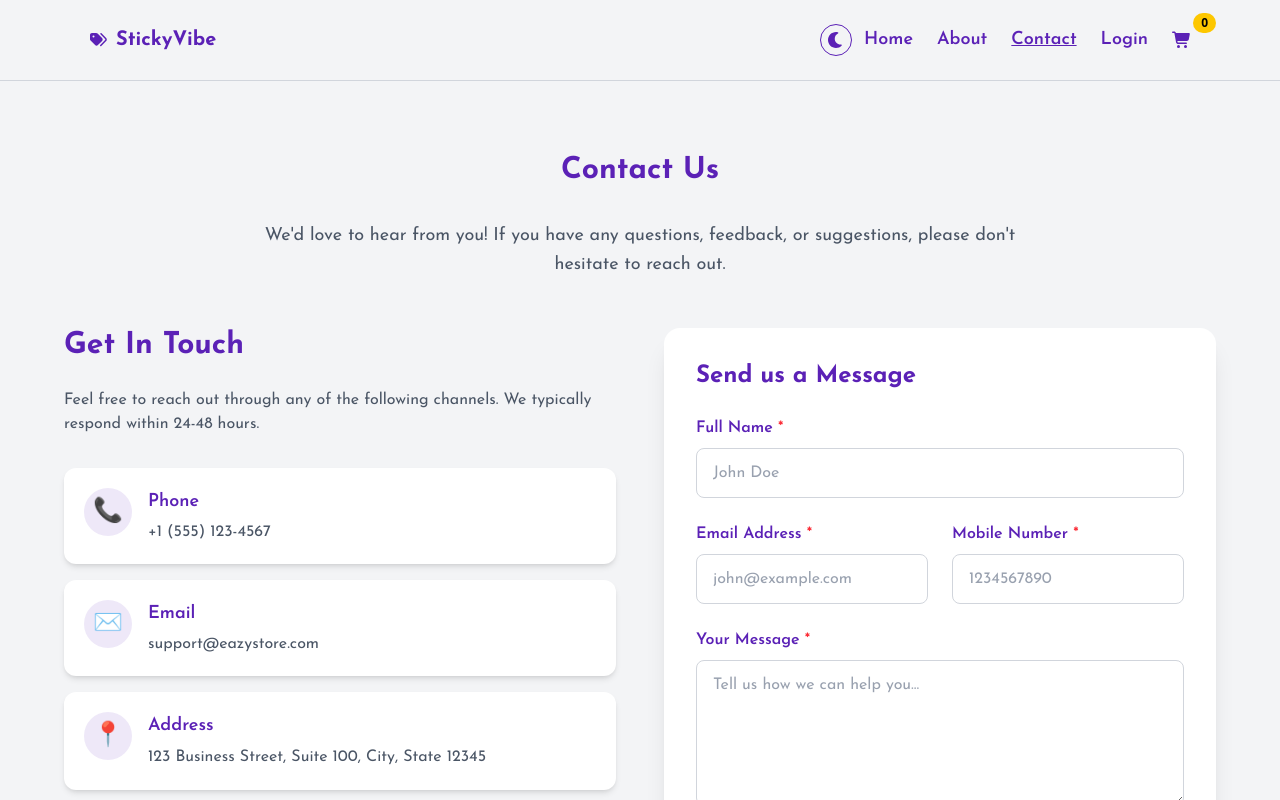
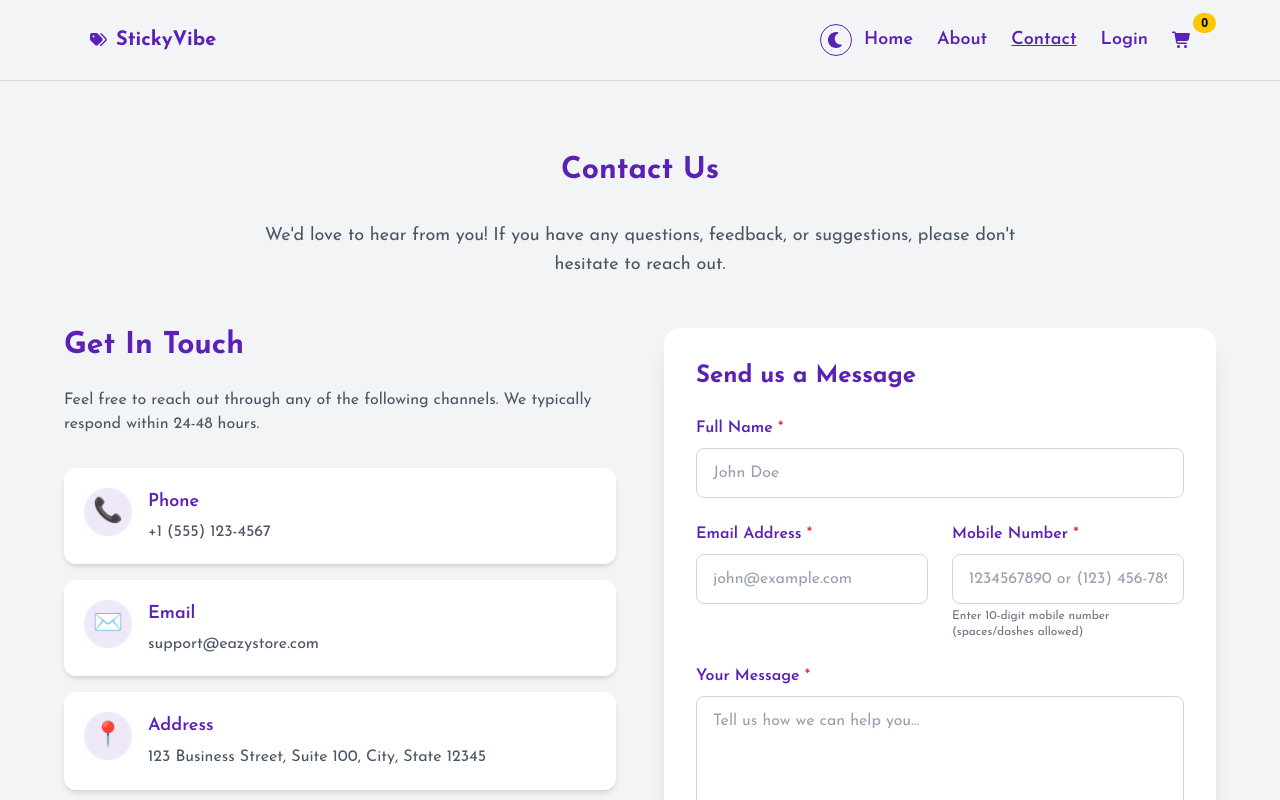
Before and after one commit to harshaddhonde4/StickyVibe-UI, a React (Vite) app: page /contact in a window 1280 px wide. Shown: the top 800 px of the page. Built offline with nearby package versions, Linux system fonts and the light colour scheme; no server answers.

Commit message:
Minor Improvements in  the Contact Component

```diff
--- a/src/components/Contact.jsx
+++ b/src/components/Contact.jsx
@@ -246,12 +246,15 @@ export default function Contact() {
                     name="mobileNumber"
                     type="tel"
                     required
-                    pattern="^\d{10}$"
-                    title="Mobile number must be exactly 10 digits"
-                    placeholder="1234567890"
+                    placeholder="1234567890 or (123) 456-7890"
                     className={inputStyle}
                     autoComplete="tel"
+                    minLength={10}
+                    maxLength={15}
                   />
+                  <p className="text-xs text-gray-500 dark:text-gray-400 mt-1">
+                    Enter 10-digit mobile number (spaces/dashes allowed)
+                  </p>
                   {actionData?.errors?.mobileNumber && (
                     <p className={errorStyle}>
                       <span>⚠️</span> {actionData.errors.mobileNumber}
@@ -398,17 +401,41 @@ export default function Contact() {
 export async function contactAction({ request }) {
   const data = await request.formData();
 
+  // Get form data
+  const rawPhone = data.get("mobileNumber") || "";
+
+  // Clean phone number: remove all non-digits and take last 10 digits
+  const cleanPhone = rawPhone.replace(/\D/g, "").slice(-10);
+
+  // Validate phone number length
+  if (cleanPhone.length !== 10) {
+    return {
+      success: false,
+      errors: {
+        mobileNumber: "Mobile number must be exactly 10 digits",
+      },
+    };
+  }
+
   const contactData = {
     name: data.get("name"),
     email: data.get("email"),
-    mobileNumber: data.get("mobileNumber"),
+    phone: cleanPhone, // Send cleaned phone number
     message: data.get("message"),
   };
 
   try {
-    await apiClient.post("/contacts", contactData);
+    console.log("Submitting contact data:", contactData);
+    const response = await apiClient.post("/contacts", contactData);
+    console.log("Contact submission successful:", response.data);
     return { success: true };
   } catch (error) {
+    console.error("Contact submission error:", {
+      status: error.response?.status,
+      data: error.response?.data,
+      message: error.message,
+    });
+
     if (error.response?.status === 400) {
       return { success: false, errors: error.response?.data };
     }
@@ -422,6 +449,7 @@ export async function contactAction({ request }) {
       success: false,
       error:
         error.response?.data?.errorMessage ||
+        error.response?.data?.message ||
         error.message ||
         "Failed to submit your message. Please try again.",
     };
@@ -430,10 +458,16 @@ export async function contactAction({ request }) {
 
 export async function contactLoader() {
   try {
+    console.log("Loading contact info from API...");
     const response = await apiClient.get("/contacts");
+    console.log("Contact info loaded successfully:", response.data);
     return response.data;
   } catch (error) {
-    console.error("Failed to load contact info:", error);
+    console.error("Failed to load contact info:", {
+      status: error.response?.status,
+      statusText: error.response?.statusText,
+      message: error.message,
+    });
     // Return fallback data
     return {
       phone: "+1 (555) 123-4567",
```
